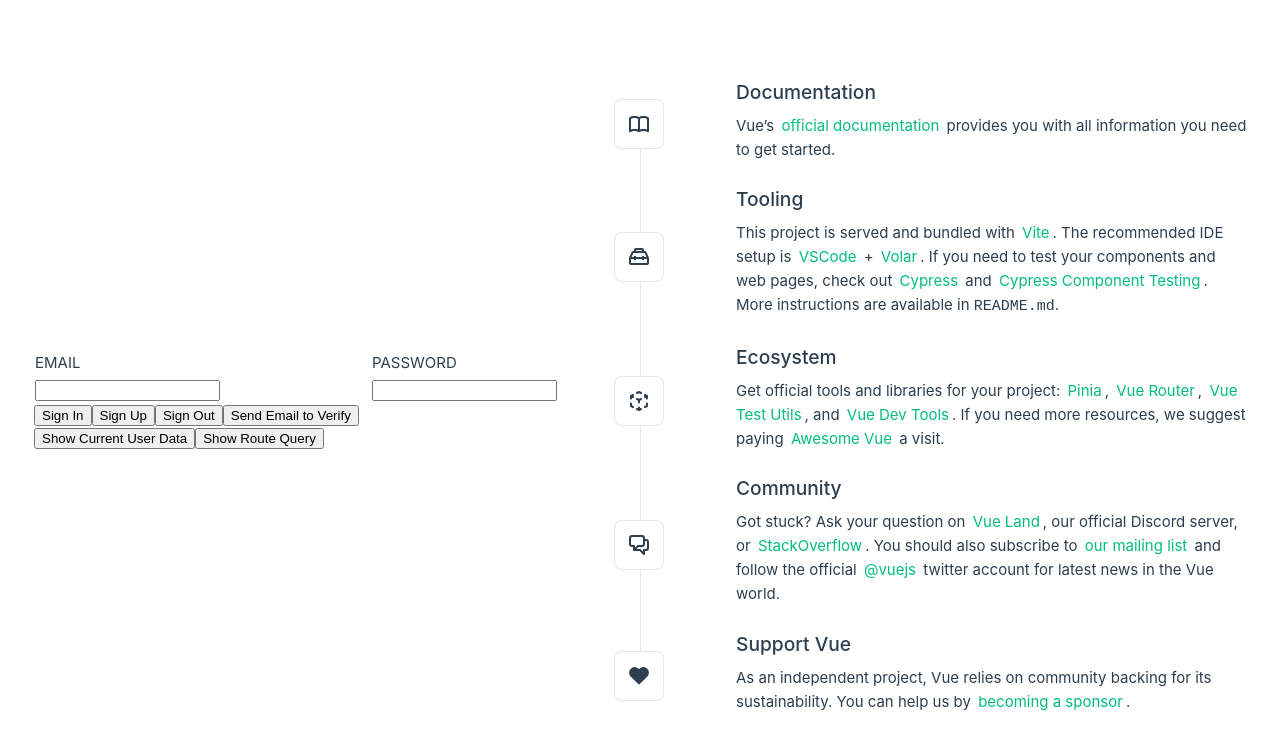
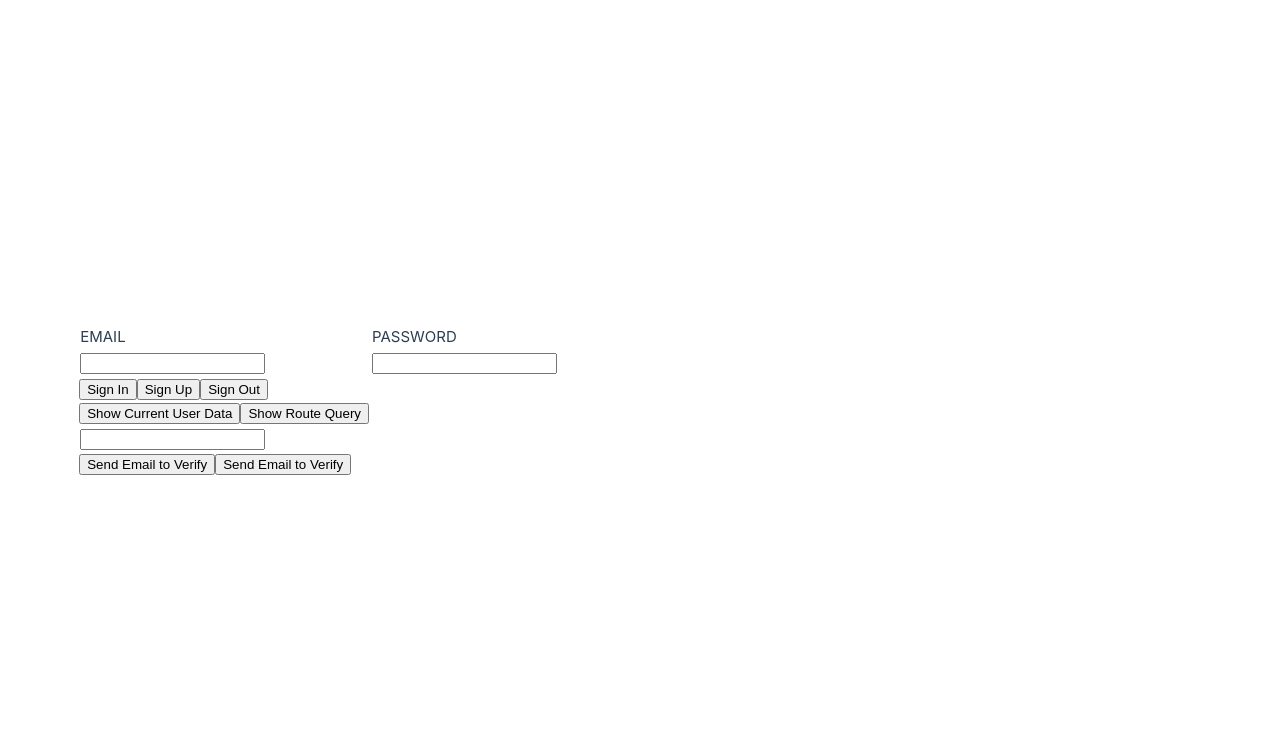
Before and after one commit to Incheat/test-firebase, a Vue app: page / in a window 1280 px wide. Shown: the top 750 px of the page. Built offline with nearby package versions, Linux system fonts and the light colour scheme.

Commit message:
add function

```diff
--- a/src/App.vue
+++ b/src/App.vue
@@ -1,12 +1,13 @@
 <script setup lang="ts">
 import HelloWorld from './components/HelloWorld.vue'
 import TheWelcome from './components/TheWelcome.vue'
-import { getAuth, signInWithEmailAndPassword, createUserWithEmailAndPassword, sendEmailVerification, signOut } from "firebase/auth";
+import { getAuth, signInWithEmailAndPassword, createUserWithEmailAndPassword, sendEmailVerification, checkActionCode, applyActionCode, signOut } from "firebase/auth";
 import { ref } from "vue"
 
 const auth = getAuth();
 const account = ref("");
 const pwd = ref("");
+const oobCode = ref("");
 
 function logout() {
   signOut(auth).then(() => {
@@ -103,6 +104,15 @@ function getUserData(user: any){
   }
   return "no user";
 }
+
+function applyAction(){
+  const actionCode = oobCode.value;
+  applyActionCode(auth, actionCode).then((resp) => {
+      window.alert("Email address has been verified");
+  }).catch((error) => {
+      window.alert("Code is invalid or expired");
+  });
+}
 </script>
 
 <template>
@@ -120,16 +130,22 @@ function getUserData(user: any){
         <button @click="login">Sign In</button>
         <button @click="create">Sign Up</button>
         <button @click="logout">Sign Out</button>
-        <button @click="sendEmailVerify">Send Email to Verify</button>
+      </tr>
+      <tr>
         <button @click="showCurrentUserData">Show Current User Data</button>
         <button @click="showRouteQuery">Show Route Query</button>
+      </tr>
+      <tr>
+        <td><input type="text" v-model="oobCode"></td>
+      </tr>
+      <tr>
+        <button @click="sendEmailVerify">Send Email to Verify</button>
+        <button @click="applyAction">Send Email to Verify</button>
       </tr>
     </table>
   </header>
 
-  <main>
-    <TheWelcome />
-  </main>
+  <main></main>
 </template>
 
 <style scoped>
```
